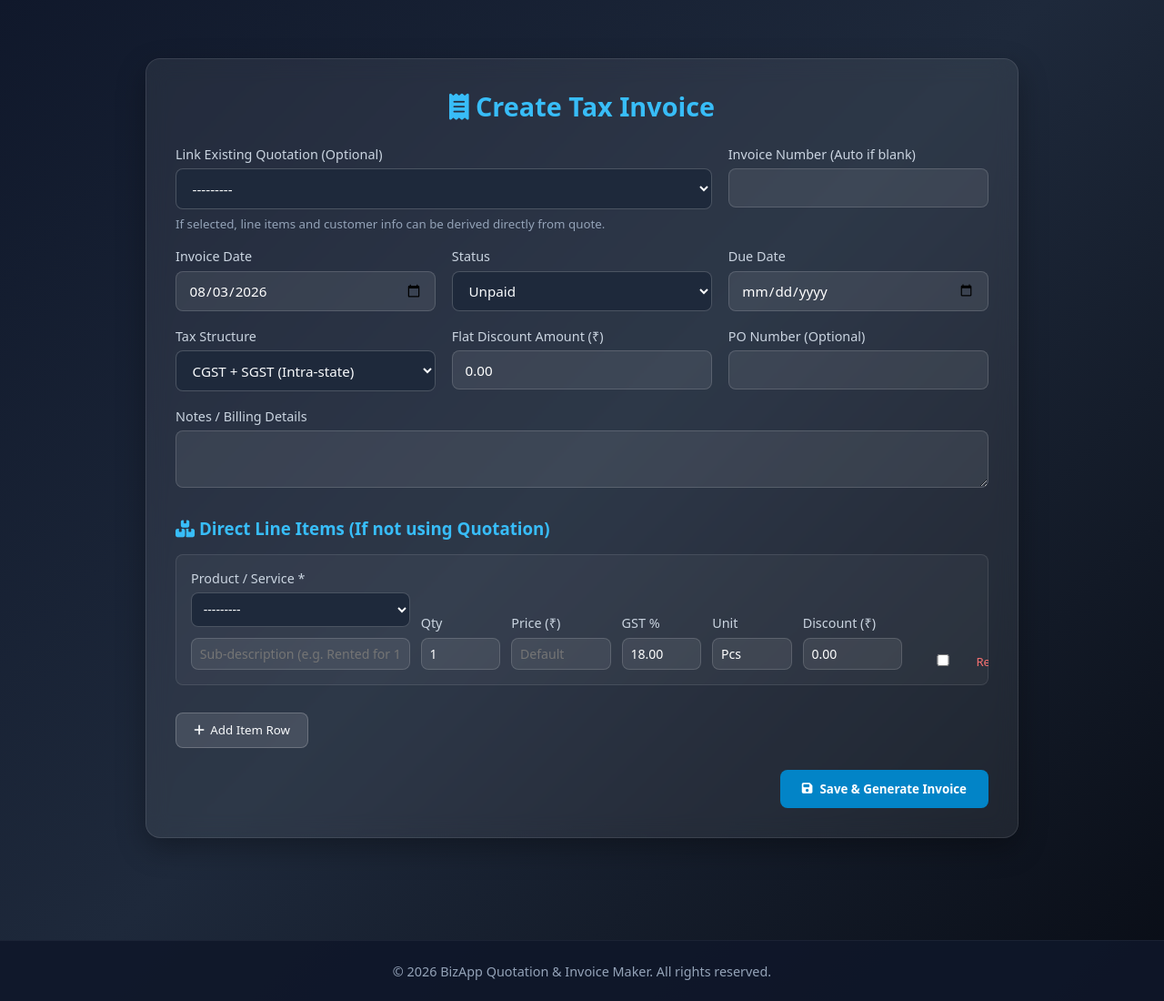
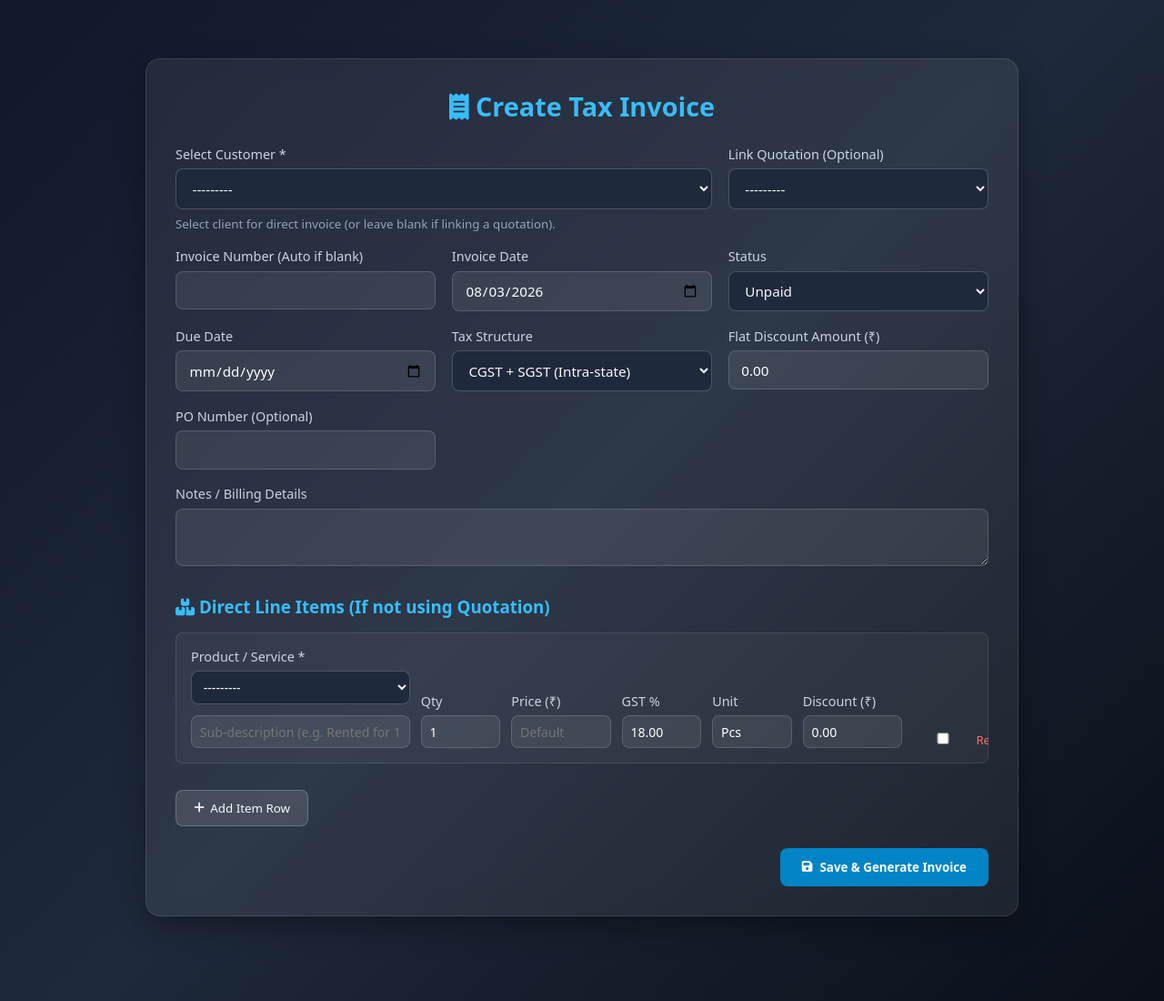
Before and after one commit to rounak-98/bizzapp, a Django app: page /invoices/create/ in a window 1280 px wide. Shown: the part 77-1177 px from the top of the page at 91% size. Run offline with Django 4.2, Linux system fonts and the light colour scheme; data that the repository does not hold is empty; parts of the project's set-up code (start-up, migrations or seed data) failed here and were passed over.

Commit message:
Add customer selection field directly on Invoice for standalone direct billing

```diff
--- a/core/forms.py
+++ b/core/forms.py
@@ -81,6 +81,7 @@ class InvoiceForm(ForceSelectMixin, forms.ModelForm):
     class Meta:
         model = Invoice
         fields = [
+            "customer",
             "quotation",
             "invoice_number",
             "issued_date",
@@ -104,6 +105,7 @@ class InvoiceCreateForm(ForceSelectMixin, forms.ModelForm):
     class Meta:
         model = Invoice
         fields = [
+            "customer",
             "quotation",
             "invoice_number",
             "issued_date",
--- a/core/models.py
+++ b/core/models.py
@@ -116,11 +116,15 @@ class Customer(models.Model):
     shopping_details = models.TextField(blank=True)
 
     def total_billed(self):
-        invoices = Invoice.objects.filter(quotation__customer=self)
+        invoices = Invoice.objects.filter(
+            models.Q(quotation__customer=self) | models.Q(customer=self)
+        ).distinct()
         return sum(inv.total_amount() for inv in invoices)
 
     def total_paid(self):
-        invoices = Invoice.objects.filter(quotation__customer=self)
+        invoices = Invoice.objects.filter(
+            models.Q(quotation__customer=self) | models.Q(customer=self)
+        ).distinct()
         return sum(inv.paid_amount() for inv in invoices)
 
     def balance_due(self):
@@ -365,6 +369,13 @@ class Invoice(models.Model):
         ("IGST", "IGST (Inter-state)"),
     ]
 
+    customer = models.ForeignKey(
+        Customer,
+        on_delete=models.SET_NULL,
+        null=True,
+        blank=True,
+        help_text="Select customer for direct invoice",
+    )
     quotation = models.ForeignKey(
         Quotation, on_delete=models.CASCADE, null=True, blank=True
     )
@@ -414,6 +425,14 @@ class Invoice(models.Model):
             total += ii.total
         disc = self.discount_amount or Decimal("0.00")
         return max(Decimal("0.00"), total - disc)
+
+    @property
+    def get_customer(self):
+        if self.customer:
+            return self.customer
+        if self.quotation:
+            return self.quotation.customer
+        return None
 
     def effective_tax_type(self):
         return self.quotation.tax_type if self.quotation else self.tax_type
--- a/core/views.py
+++ b/core/views.py
@@ -264,6 +264,7 @@ def convert_quotation(request, pk):
     invoice = Invoice.objects.filter(quotation=quotation).first()
     if not invoice:
         invoice = Invoice.objects.create(
+            customer=quotation.customer,
             quotation=quotation,
             gst_percent=quotation.gst_percent,
             discount_amount=quotation.discount_amount,
--- a/templates/create_invoice.html
+++ b/templates/create_invoice.html
@@ -10,9 +10,13 @@
 
     <div class="form-grid-3">
       <div class="form-group full-width-2">
-        <label>Link Existing Quotation (Optional)</label>
+        <label>Select Customer *</label>
+        {{ form.customer }}
+        <small style="color: #94a3b8;">Select client for direct invoice (or leave blank if linking a quotation).</small>
+      </div>
+      <div class="form-group">
+        <label>Link Quotation (Optional)</label>
         {{ form.quotation }}
-        <small style="color: #94a3b8;">If selected, line items and customer info can be derived directly from quote.</small>
       </div>
       <div class="form-group">
         <label>Invoice Number (Auto if blank)</label>
--- a/templates/invoice_list.html
+++ b/templates/invoice_list.html
@@ -63,8 +63,8 @@
                     {% endif %}
                 </td>
                 <td>
-                    {% if invoice.quotation and invoice.quotation.customer %}
-                    {{ invoice.quotation.customer.name }}
+                    {% if invoice.get_customer %}
+                    <strong>{{ invoice.get_customer.name }}</strong>
                     {% else %}
                     -
                     {% endif %}
```
Also changed, not shown: templates/invoice_detail.html (+7 -6 lines), core/migrations/0014_invoice_customer.py (added).
